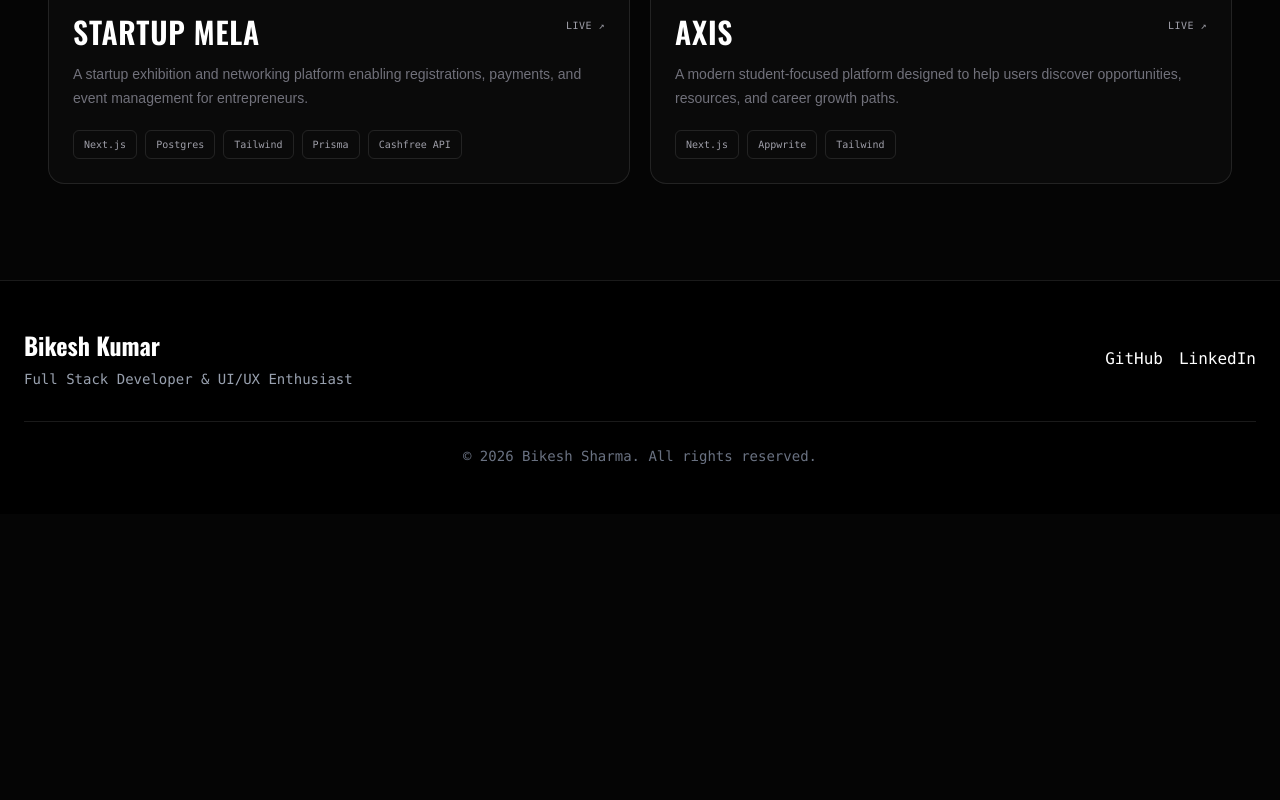
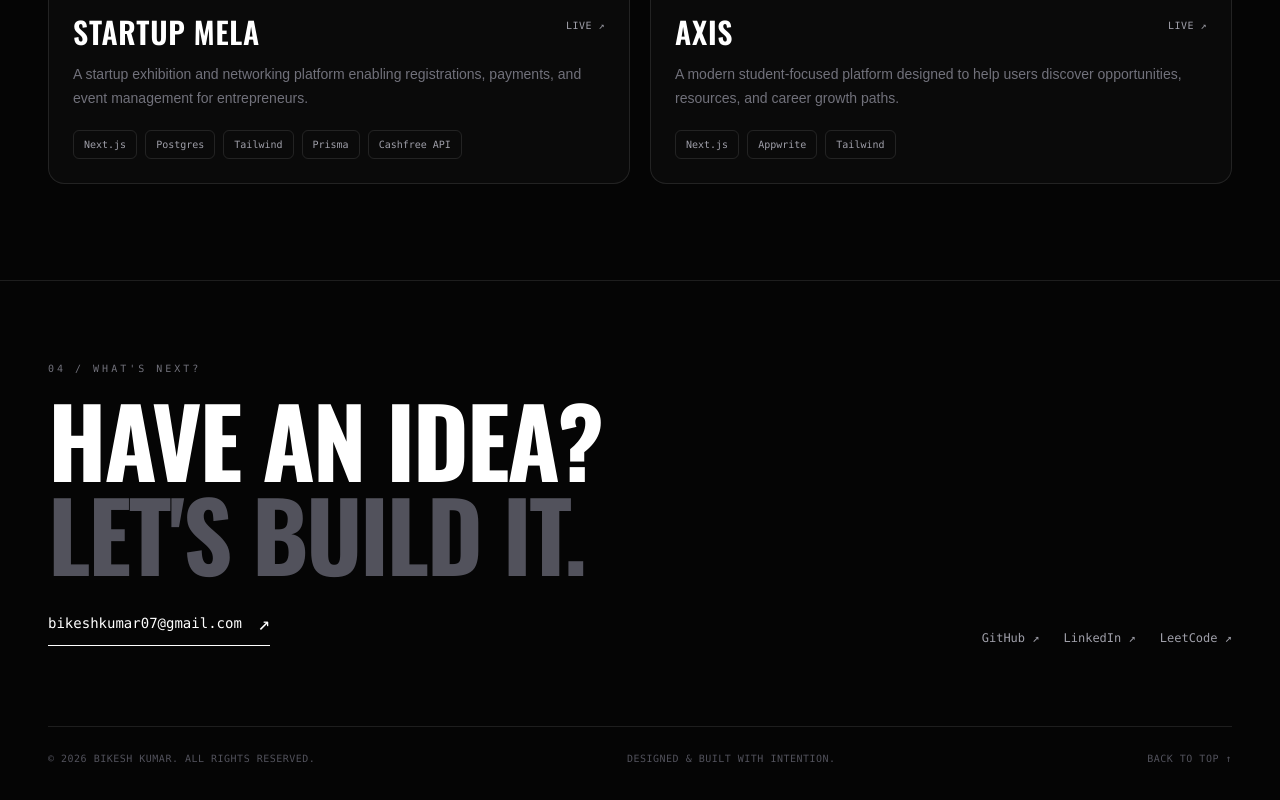
Before and after one commit to Bikesh-1/Nextjs-portfolio, a Next.js app: page / in a window 1280 px wide. Shown: the part 3861-4661 px from the top of the page. Before the commit the page ends 4375 px from the top, so only its background shows below. Built offline with nearby package versions, Linux system fonts and the light colour scheme.

Commit message:
Redesign portfolio footer and contact call to action

```diff
--- a/components/footer.tsx
+++ b/components/footer.tsx
@@ -1,38 +1,30 @@
 export default function Footer() {
   return (
-      <footer className="w-full border-t border-white/10 bg-black text-white relative z-50">
-        <div className="max-w-7xl mx-auto px-6 py-12">
-          <div className="flex flex-col md:flex-row items-center justify-between gap-6">
+    <footer className="relative z-10 border-t border-white/10 bg-[#050505] text-white">
+      <div className="mx-auto max-w-7xl px-5 py-20 sm:px-8 lg:px-12">
+        <p className="mb-5 font-mono text-[10px] uppercase tracking-[0.3em] text-zinc-500">04 / What&apos;s next?</p>
+        <div className="flex flex-col justify-between gap-10 lg:flex-row lg:items-end">
           <div>
-              <h2 className="text-2xl font-bold oswald">Bikesh Kumar</h2>
-              <p className="text-gray-400 text-sm mt-2 font-mono">
-                Full Stack Developer & UI/UX Enthusiast
-              </p>
+            <h2 className="oswald max-w-4xl text-6xl font-bold uppercase leading-[0.9] tracking-tight sm:text-7xl md:text-8xl">
+              Have an idea?
+              <span className="mt-2 block text-zinc-600">Let&apos;s build it.</span>
+            </h2>
+            <a href="mailto:bikeshkumar07@gmail.com" className="mt-8 inline-flex items-center gap-4 border-b border-white pb-2 font-mono text-sm text-white transition hover:border-zinc-500 hover:text-zinc-300">
+              bikeshkumar07@gmail.com <span className="text-xl">↗</span>
+            </a>
           </div>
 
-
-            {/* Social Links */}
-            <div className="flex gap-4 font-mono">
-              <a
-                href="https://github.com/Bikesh-1"
-                target="_blank"
-                className="hover:text-indigo-400 transition"
-              >
-                GitHub
-              </a>
-
-              <a
-                href="https://linkedin.com"
-                target="_blank"
-                className="hover:text-indigo-400 transition"
-              >
-                LinkedIn
-              </a>
+          <div className="flex flex-wrap gap-x-6 gap-y-3 font-mono text-xs text-zinc-400">
+            <a href="https://github.com/Bikesh-1" target="_blank" rel="noopener noreferrer" className="transition hover:text-white">GitHub ↗</a>
+            <a href="https://www.linkedin.com/in/bikesh-kumar07/" target="_blank" rel="noopener noreferrer" className="transition hover:text-white">LinkedIn ↗</a>
+            <a href="https://leetcode.com/u/HcGc1iJwi5/" target="_blank" rel="noopener noreferrer" className="transition hover:text-white">LeetCode ↗</a>
           </div>
         </div>
 
-          <div className="mt-8 pt-6 border-t border-white/10 text-center text-gray-500 text-sm font-mono">
-            © {new Date().getFullYear()} Bikesh Sharma. All rights reserved.
+        <div className="mt-20 flex flex-col justify-between gap-3 border-t border-white/10 pt-6 font-mono text-[10px] uppercase tracking-wider text-zinc-600 sm:flex-row">
+          <span>© {new Date().getFullYear()} Bikesh Kumar. All rights reserved.</span>
+          <span>Designed & built with intention.</span>
+          <a href="#home" className="transition hover:text-white">Back to top ↑</a>
         </div>
       </div>
     </footer>
```
Lines whose indentation alone changed are shown as unchanged.
